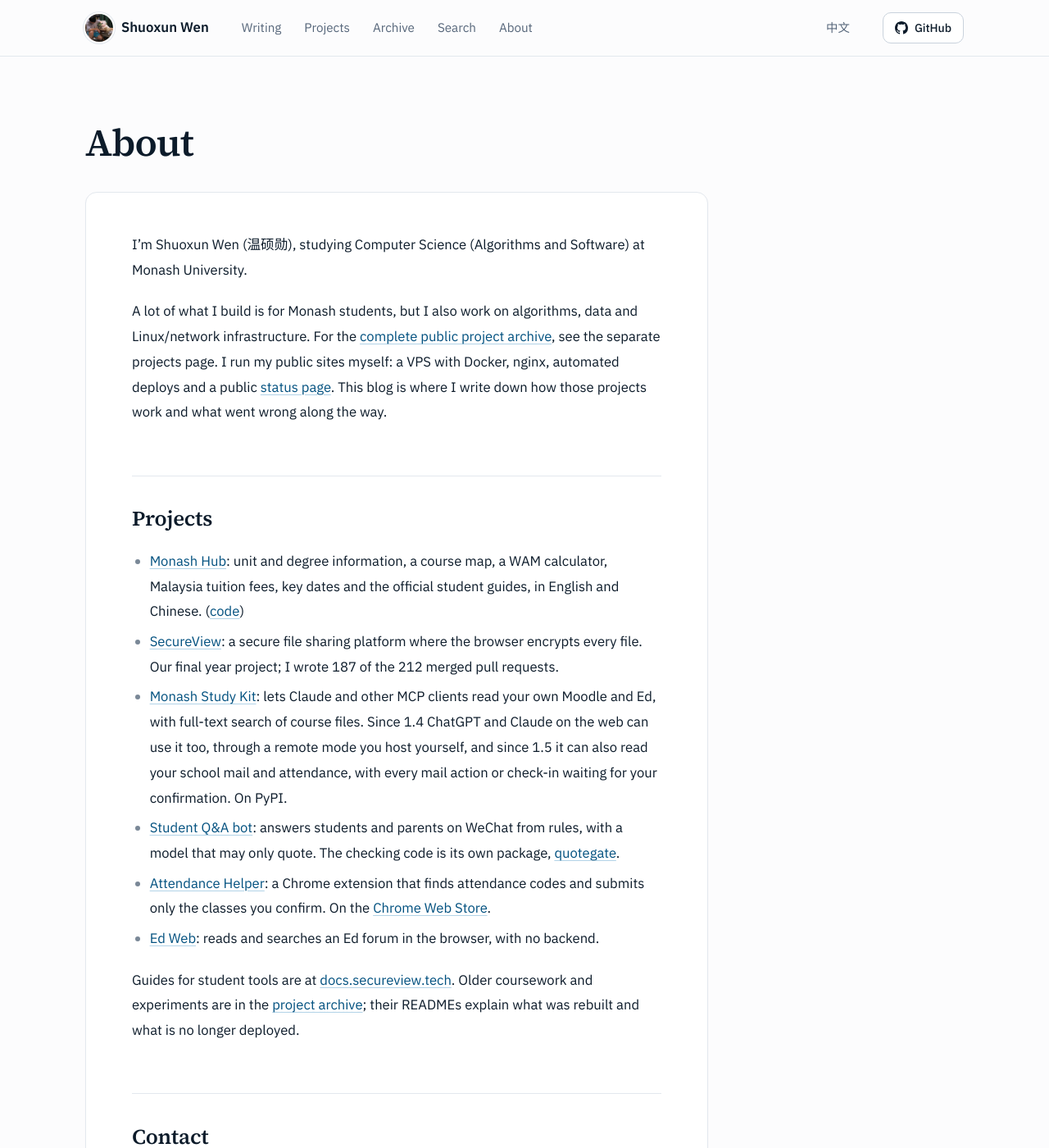
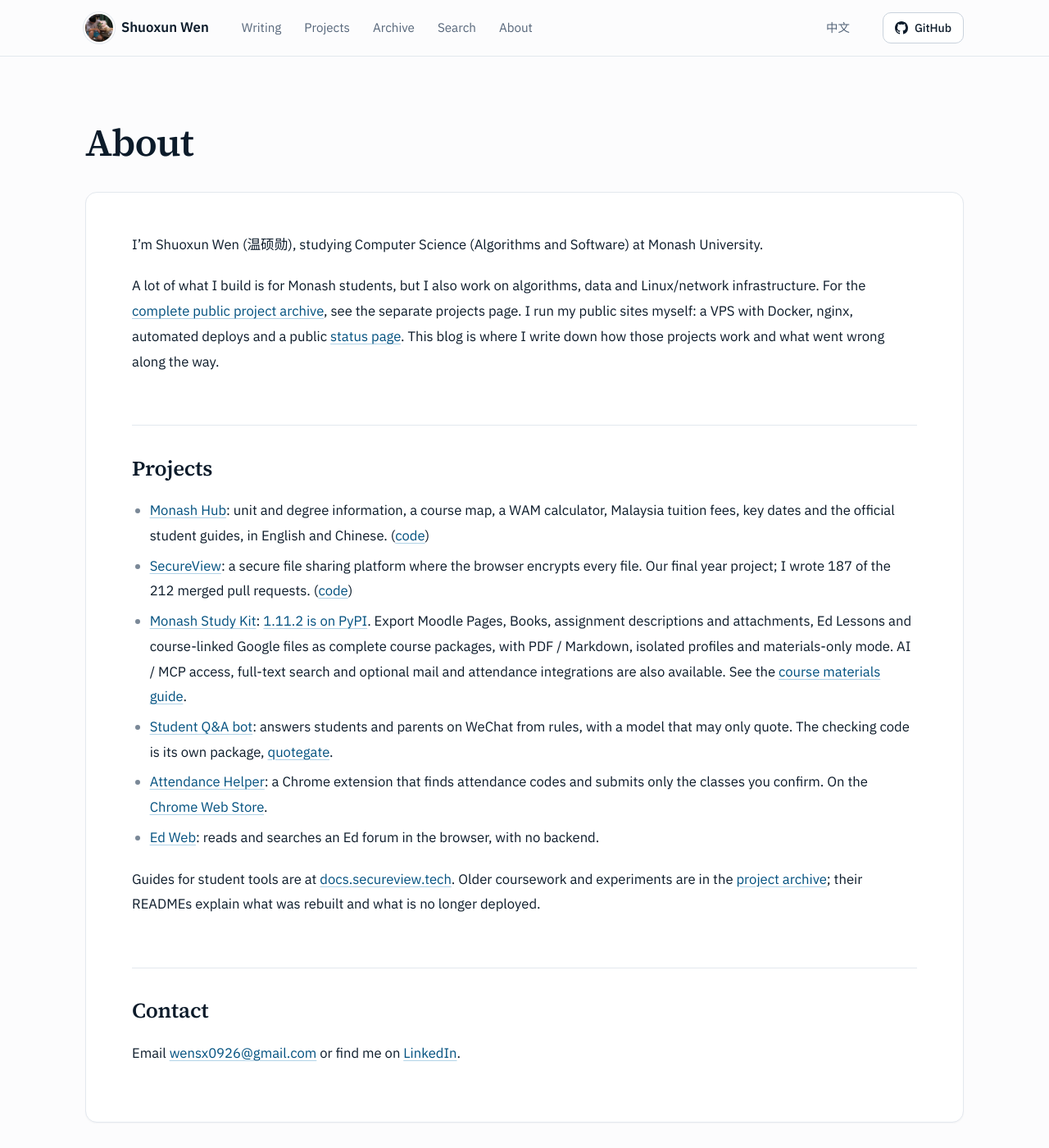
Before and after one commit to Waldo0926/waldo0926.github.io, a Jekyll site: the page built from about.md, in a window 1280 px wide and 1400 px high. Shown: the whole window at 82% size. Built offline with Jekyll 4.4.1, drawn with Linux system fonts in a browser that asks for light colours.

Commit message:
fix: link SecureView to live site and unify bilingual page widths

```diff
--- a/_data/projects.yml
+++ b/_data/projects.yml
@@ -10,7 +10,8 @@
   desc_zh: 课程信息、选课规划、WAM、马来西亚学费和重要日期，中英双语
 - name: SecureView
   zh: SecureView
-  url: https://github.com/Waldo0926/SecureView
+  url: https://secureview.tech
+  source: https://github.com/jsonrar/fyp-secure-file-platform
   pill: live
   main: true
   icon: '<path d="M12 3l7 3v5c0 4.5-3 8.3-7 10-4-1.7-7-5.5-7-10V6l7-3z"/><path d="M9 12l2 2 4-4"/>'
--- a/_includes/home.html
+++ b/_includes/home.html
@@ -39,6 +39,7 @@
             <span class="project-desc">{% if zh %}{{ p.desc_zh }}{% else %}{{ p.desc }}{% endif %}</span>
           </span>
         </a>
+        {% if p.source %}<a class="project-source small" href="{{ p.source }}">{% if zh %}源代码{% else %}Source code{% endif %} ↗</a>{% endif %}
       </li>
       {%- endif %}{% endfor %}
     </ul>
--- a/about.md
+++ b/about.md
@@ -12,8 +12,8 @@
 ## Projects
 
 - [Monash Hub](https://monashhub.secureview.tech): unit and degree information, a course map, a WAM calculator, Malaysia tuition fees, key dates and the official student guides, in English and Chinese. ([code](https://github.com/Waldo0926/monash-hub))
-- [SecureView](https://github.com/Waldo0926/SecureView): a secure file sharing platform where the browser encrypts every file. Our final year project; I wrote 187 of the 212 merged pull requests.
-- [Monash Study Kit](https://github.com/Waldo0926/monash-study-kit): lets Claude and other MCP clients read your own Moodle and Ed, with full-text search of course files. Since 1.4 ChatGPT and Claude on the web can use it too, through a remote mode you host yourself, and since 1.5 it can also read your school mail and attendance, with every mail action or check-in waiting for your confirmation. On PyPI.
+- [SecureView](https://secureview.tech): a secure file sharing platform where the browser encrypts every file. Our final year project; I wrote 187 of the 212 merged pull requests. ([code](https://github.com/jsonrar/fyp-secure-file-platform))
+- [Monash Study Kit](https://github.com/Waldo0926/monash-study-kit): [1.11.2 is on PyPI](https://pypi.org/project/monash-study-kit/1.11.2/). Export Moodle Pages, Books, assignment descriptions and attachments, Ed Lessons and course-linked Google files as complete course packages, with PDF / Markdown, isolated profiles and materials-only mode. AI / MCP access, full-text search and optional mail and attendance integrations are also available. See the [course materials guide](https://docs.secureview.tech/study-kit/materials/).
 - [Student Q&A bot](https://github.com/Waldo0926/mumguide-wechat-bot): answers students and parents on WeChat from rules, with a model that may only quote. The checking code is its own package, [quotegate](https://github.com/Waldo0926/quotegate).
 - [Attendance Helper](https://github.com/Waldo0926/monash-attendance-reminder): a Chrome extension that finds attendance codes and submits only the classes you confirm. On the [Chrome Web Store](https://chromewebstore.google.com/detail/monash-attendance-helper/mnbkcmgkjmfngcifndchaidndhdfafcd).
 - [Ed Web](https://github.com/Waldo0926/ed-web): reads and searches an Ed forum in the browser, with no backend.
--- a/assets/style.css
+++ b/assets/style.css
@@ -445,7 +445,8 @@
 
 .prose blockquote { margin: 0 0 1.2em; padding: 4px 0 4px 18px; border-left: 3px solid var(--brand); color: var(--muted); }
 
-.page-card { max-width: 760px; margin-top: 32px; }
+.page-card { width: 100%; margin-top: 32px; }
+.project-source { display: inline-block; margin: 0 0 16px 56px; color: var(--muted); }
 .page-card--wide { max-width: none; }
 .page-card--wide > p { max-width: 70ch; }
 
```
Also changed, not shown: scripts/check_browser.cjs (+16 -0 lines), zh/about/index.md (+2 -2 lines).
